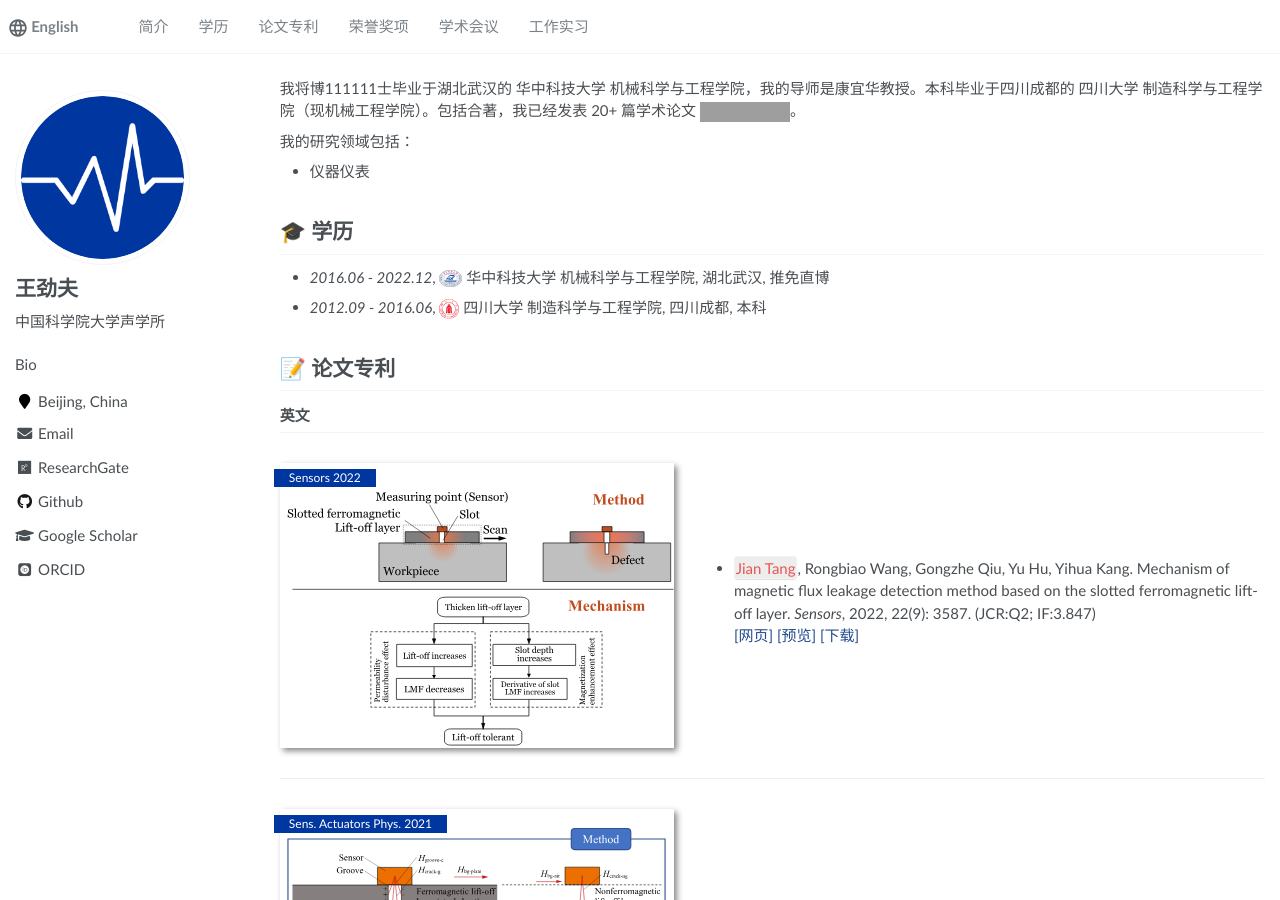
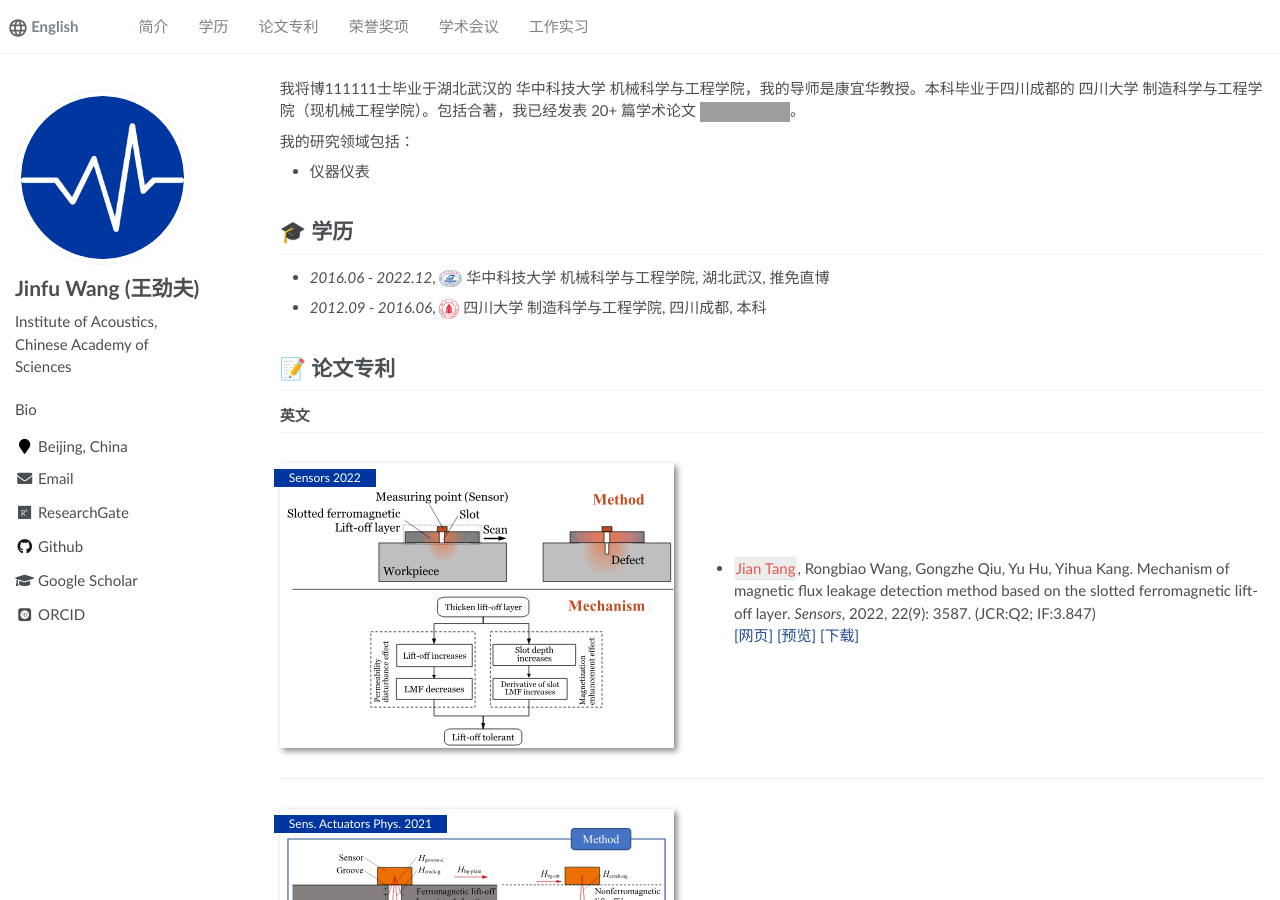
Before and after one commit to 875441459/875441459.github.io, a Jekyll site: the page built from _pages/about.md, in a window 1280 px wide and 900 px high. Built offline with Jekyll 4.4.1, drawn with Linux system fonts in a browser that asks for light colours; some web fonts are replaced; grey boxes are pictures that could not be loaded.

Commit message:
Update _config.yml

```diff
--- a/_config.yml
+++ b/_config.yml
@@ -6,7 +6,7 @@
 # `jekyll serve`. If you change this file, please restart the server process.
 
 # Site Settings
-title                    : "王劲夫"
+title                    : "Jinfu Wang (王劲夫)"
 description              : "Bio"
 repository               : "875441459/875441459.github.io"
 google_scholar_stats_use_cdn : false
@@ -21,9 +21,9 @@ baidu_site_verification  :  # get baidu_site_verification from https://ziyuan.ba
 
 # Site Author
 author:
-  name             : "王劲夫"
+  name             : "Jinfu Wang (王劲夫)"
   avatar           : "images/android-chrome-512x512.png"
-  bio              : "中国科学院大学声学所"
+  bio              : "Institute of Acoustics, Chinese Academy of Sciences"
   location         : "Beijing, China"
   employer         : #"Hefei General Machinery Research Institute"
   pubmed           :
```
